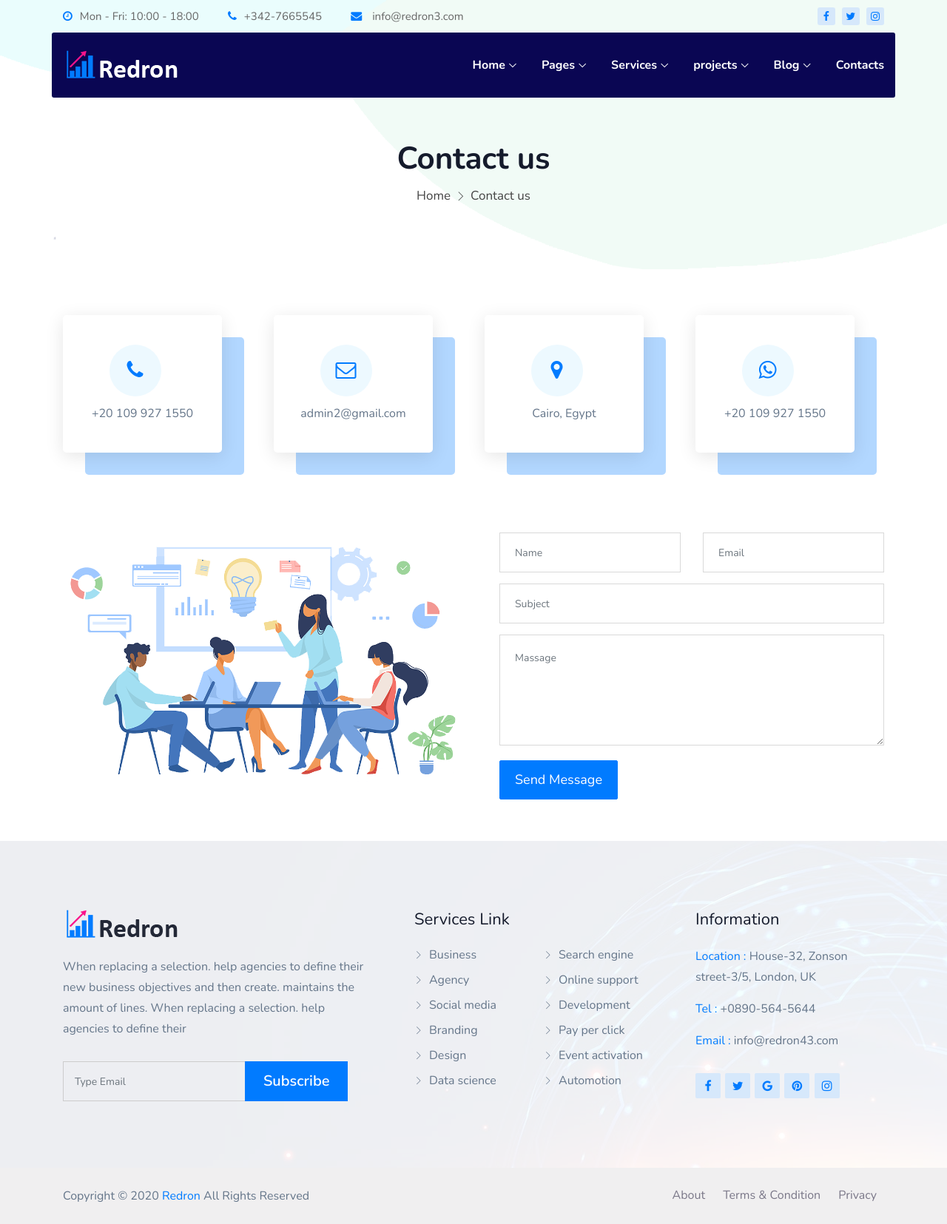
After one commit to mohamedmahmoudf97/iqformedia, a PHP site: page /contact.html in a window 1280 px wide. The commit adds this page. Shown: the whole page at 74% size. Run offline with PHP 8.4, Linux system fonts and the light colour scheme.

Commit message:
contact us

```diff
--- /dev/null
+++ b/iq/contact.html
@@ -0,0 +1,412 @@
+<!doctype html>
+<html class="no-js" lang="zxx">
+
+<head>
+    <meta charset="utf-8">
+    <meta http-equiv="x-ua-compatible" content="ie=edge">
+    <title>Contact Us</title>
+    <meta name="description" content="">
+    <meta name="viewport" content="width=device-width, initial-scale=1">
+
+    <!-- favicon.png and root directory -->
+    <link rel="shortcut icon" type="image/x-icon" href="img/logo/favicon.ico">
+
+    <!-- All css here -->
+
+    <!-- bootstrap 4.0 css -->
+    <link rel="stylesheet" href="css/bootstrap.min.css">
+    <!-- owl.carousel css -->
+    <link rel="stylesheet" href="css/owl.carousel.min.css">
+    <!-- Animate css -->
+    <link rel="stylesheet" href="css/animate.min.css">
+    <!-- magnific css -->
+    <link rel="stylesheet" href="css/magnific-popup.css">
+    <!-- meanmenu css -->
+    <link rel="stylesheet" href="css/meanmenu.min.css">
+    <!-- venobox css -->
+    <link rel="stylesheet" href="css/venobox.css">
+    <!-- Icon font css -->
+    <link rel="stylesheet" href="css/font-awesome.min.css">
+    <link rel="stylesheet" href="css/themify-icons.css">
+    <link rel="stylesheet" href="css/flaticon.css">
+    <!-- style css -->
+    <link rel="stylesheet" href="style.css">
+    <!-- responsive css -->
+    <link rel="stylesheet" href="css/responsive.css">
+</head>
+
+
+<body>
+    <!-- preloader  -->
+    <div id="preloader"></div>
+        <!-- Start header -->
+    <header class="header-one">
+        <!-- Start header top -->
+        <div class="top-bar fix ">
+            <div class="container">
+                <div class="row d-flex align-items-center">
+                    <div class="col-xl-8 col-lg-8 col-md-9">
+                        <div class="header-info">
+                            <span><i class="fa fa-clock-o"></i>Mon - Fri: 10:00 - 18:00</span>
+                            <span><i class="fa fa-phone"></i>+342-7665545</span>
+                            <span><i class="fa fa-envelope"></i> info@redron3.com</span>
+                        </div>
+                    </div>
+                    <div class="col-xl-4 col-lg-4 col-md-3">
+                        <div class="header-social-icons header-social-icons-black">
+                            <ul>
+                                <li><a href="#"><i class="fa fa-facebook-f"></i></a></li>
+                                <li><a href="#"><i class="fa fa-twitter"></i></a></li>
+                                <li><a href="#"><i class="fa fa-instagram"></i></a></li>
+                            </ul>
+                        </div>
+                    </div>
+                </div>
+            </div>
+        </div>
+        <!-- End header top -->
+        <!-- Start header -->
+        <div id="sticker" class="header-menu-area header-area header-area-4">
+            <div class="container">
+                <div class="row header-bg">
+                    <div class="col-xl-2 col-lg-2 col-md-3 d-flex align-items-center">
+                        <div class="logo">
+                            <a href="index.html"><img src="img/logo/logo2.png" alt=""></a>
+                        </div>
+                    </div>
+                    <div class="col-xl-10 col-lg-10 col-md-9">
+
+                        <div class="header_menu f-right">
+                            <nav id="mobile-menu">
+                                <ul class="main-menu">
+                                    <li class="menu-item-has-children"><a href="#">Home</a>
+                                        <ul class="submenu">
+                                            <li><a href="index.html">Default Home</a></li>
+                                            <li><a href="index-2-marketing.html">Marketing Agency</a></li>
+                                            <li><a href="index-3-business.html">Business Agency</a></li>
+                                            <li><a href="index-4-startup.html">Sartup Agency</a></li>
+                                            <li><a href="index-5-saas.html">Saas Home</a></li>
+                                            <li><a href="index-6-apps.html">Apps Home</a></li>
+                                        </ul>
+                                    </li>
+                                    <li class="menu-item-has-children"><a href="#">Pages</a>
+                                        <ul class="submenu">
+                                            <li><a href="about.html">About</a></li>
+                                            <li><a href="team.html">Team</a></li>
+                                            <li><a href="review.html">Reviews</a></li>
+                                            <li><a href="pricing.html">Pricing</a></li>
+                                            <li><a href="faq.html">FAQ</a></li>
+                                            <li><a href="error.html">Error</a></li>
+                                            <li><a href="login.html">Login</a></li>
+                                            <li><a href="signup.html">Signup</a></li>
+                                        </ul>
+                                    </li>
+                                    <li class="menu-item-has-children"><a href="#">Services</a>
+                                        <ul class="submenu">
+                                            <li><a href="services.html">Services 01</a></li>
+                                            <li><a href="services-2.html">Services 02</a></li>
+                                            <li><a href="service-details.html">Services Details</a></li>
+                                        </ul>
+                                    </li>
+                                    <li class="menu-item-has-children"><a href="#">projects</a>
+                                        <ul class="submenu">
+                                            <li><a href="project.html">Projects 01</a></li>
+                                            <li><a href="project-details.html">Projects Details</a></li>
+                                        </ul>
+                                    </li>
+                                    <li class="menu-item-has-children"><a href="#">Blog</a>
+                                        <ul class="submenu">
+                                            <li><a href="blog.html">Blog Grid</a></li>
+                                            <li><a href="blog-sidebar.html">Blog Sidebar</a></li>
+                                            <li><a href="blog-details.html">Blog Details</a></li>
+                                        </ul>
+                                    </li>
+                                    <li class="contact"><a href="contact.html">Contacts</a>
+                                </ul>
+                            </nav>
+                        </div>
+                    </div>
+                    <div class="col-12">
+                        <div class="mobile-menu"></div>
+                    </div>
+                </div>
+            </div>
+        </div>
+    </header>
+    <!-- End header area -->
+
+    <main>
+        <!-- Start Breadcrumb Area -->
+        <div class="page-area bread-pd">
+            <div class="breadcumb-overlay"></div>
+            <div class="container">
+                <div class="row">
+                    <div class="col-xl-12">
+                        <div class="breadcrumb-title text-center">
+                            <h2>Contact us</h2>
+                            <div class="bread-come">
+                                <nav aria-label="breadcrumb ">
+                                    <ol class="breadcrumb purple lighten-4 justify-content-center">
+                                        <li class="breadcrumb-items"><a class="black-text" href="index.html">Home</a><i class="ti-angle-right"
+                                            aria-hidden="true"></i></li>
+                                        <li class="breadcrumb-items"><a class="black-text" href="contact.html">Contact us</a></li>
+                                    </ol>
+                                </nav>
+                            </div>
+                        </div>
+                    </div>
+                </div>
+            </div>
+        </div>
+        <!-- End Breadcrumb Area -->
+        <!-- Start contact Area -->
+        <div class="contact-area bg-color-xs pt-5 pb-5">
+            <div class="container">
+
+                <div class="row mb-5">
+                    <div class="col-xl-3 col-lg-6 col-md-6">
+                        <div class="single-member">
+                            <div class="icon">
+                                <i class="fa fa-phone"></i>
+                            </div>
+                            <div class="team-content">
+                                <p>
+                                    +20 109 927 1550
+                                </p>
+                            </div>
+                        </div>
+                    </div>
+
+                    <div class="col-xl-3 col-lg-6 col-md-6">
+                        <div class="single-member">
+                            <div class="icon">
+                                <i class="fa fa-envelope-o"></i>
+                            </div>
+                            <div class="team-content">
+                                <p>
+                                    admin2@gmail.com
+                                </p>
+                            </div>
+                        </div>
+                    </div>
+
+                    <div class="col-xl-3 col-lg-6 col-md-6">
+                        <div class="single-member">
+                            <div class="icon">
+                                <i class="fa fa-map-marker"></i>
+                            </div>
+                            <div class="team-content">
+                                <p>
+                                    Cairo, Egypt
+                                </p>
+                            </div>
+                        </div>
+                    </div>
+
+                    <div class="col-xl-3 col-lg-6 col-md-6">
+                        <div class="single-member">
+                            <div class="icon">
+                                <i class="fa fa-whatsapp"></i>
+                            </div>
+                            <div class="team-content">
+                                <p>
+                                    +20 109 927 1550
+                                </p>
+                            </div>
+                        </div>
+                    </div>
+                </div>
+                <!-- End contact icon -->
+
+                <!-- End row -->
+                <div class="row">
+                    <div class="col-xl-6 col-lg-6 col-md-5">
+                       <div class="contact-image">
+                           <img src="img/about/view.png" alt="">
+                       </div>
+                    </div>
+                    <div class="col-xl-6 col-lg-6 col-md-7">
+                        <form id="contactForm" method="POST" action="contact.php" class="contact-form">
+                            <div class="row">
+                                <div class="col-xl-6 col-lg-6 col-md-6">
+                                    <input type="text" id="name" class="form-control" placeholder="Name" required data-error="Please enter your name">
+                                    <div class="help-block with-errors"></div>
+                                </div>
+                                <div class="col-xl-6 col-lg-6 col-md-6">
+                                    <input type="email" class="email form-control" id="email" placeholder="Email" required data-error="Please enter your email">
+                                    <div class="help-block with-errors"></div>
+                                </div>
+                                <div class="col-xl-12 col-lg-12 col-md-12">
+                                    <input type="text" id="msg_subject" class="form-control" placeholder="Subject" required data-error="Please enter your message subject">
+                                    <div class="help-block with-errors"></div>
+                                </div>
+                                <div class="col-xl-12 col-lg-12 col-md-12">
+                                    <textarea id="message" rows="7" placeholder="Massage" class="form-control" required data-error="Write your message"></textarea>
+                                    <div class="help-block with-errors"></div>
+                                </div>
+                                <div class="col-xl-12 col-lg-12 col-md-12">
+                                    <button type="submit" id="submit" class="contact-btn">Send Message</button>
+                                    <div id="msgSubmit" class="h3 text-center hidden"></div>
+                                    <div class="clearfix"></div>
+                                </div>
+                            </div>
+                        </form>
+                    </div>
+                    <!-- End contact Form -->
+                </div>
+            </div>
+        </div>
+        <!-- End Contact Area -->
+    </main>
+
+     <!-- Start Footer Area -->
+    <footer class="footer1">
+        <div class="footer-area">
+            <div class="container">
+                <div class="row">
+                    <div class="col-xl-5 col-lg-5 col-md-4">
+                        <div class="footer-content logo-footer">
+                            <div class="footer-head">
+                                <div class="footer-logo">
+                                    <a href="#"><img src="img/logo/logo.png" alt=""></a>
+                                </div>
+                                <p>
+                                    When replacing a selection. help agencies to define their new business objectives and then create. maintains the amount of lines. When replacing a selection. help agencies to define their
+                                </p>
+                                <div class="subs-feilds">
+                                    <div class="suscribe-input">
+                                        <input type="email" class="email form-control width-80" id="sus_email" placeholder="Type Email">
+                                        <button type="submit" id="sus_submit" class="add-btn">Subscribe</button>
+                                    </div>
+                                </div>
+                            </div>
+                        </div>
+                    </div>
+                    <!-- end single footer -->
+                    <div class="col-xl-4 col-lg-4 col-md-4">
+                        <div class="footer-content">
+                            <div class="footer-head">
+                                <h4>Services Link</h4>
+                                <ul class="footer-list">
+                                    <li><a href="#">Business</a></li>
+                                    <li><a href="#">Agency </a></li>
+                                    <li><a href="#">Social media</a></li>
+                                    <li><a href="#">Branding</a></li>
+                                    <li><a href="#">Design </a></li>
+                                    <li><a href="#">Data science </a></li>
+                                </ul>
+                                <ul class="footer-list">
+                                    <li><a href="#">Search engine</a></li>
+                                    <li><a href="#">Online support</a></li>
+                                    <li><a href="#">Development</a></li>
+                                    <li><a href="#">Pay per click</a></li>
+                                    <li><a href="#">Event activation</a></li>
+                                    <li><a href="#">Automotion</a></li>
+                                </ul>
+                            </div>
+                        </div>
+                    </div>
+                    <!-- end single footer -->
+                    <div class="col-xl-3 col-lg-3 col-md-4">
+                        <div class="footer-content last-content">
+                            <div class="footer-head">
+                                <h4>Information</h4>
+                                <div class="footer-contacts">
+                                    <p><span>Location :</span> House-32, Zonson street-3/5, London, UK</p>
+                                    <p><span>Tel :</span> +0890-564-5644</p>
+                                    <p><span>Email :</span> info@redron43.com</p>
+                                </div>
+                                <div class="footer-icons">
+                                    <ul>
+                                        <li>
+                                            <a href="#">
+                                                <i class="fa fa-facebook"></i>
+                                            </a>
+                                        </li>
+                                        <li>
+                                            <a href="#">
+                                                <i class="fa fa-twitter"></i>
+                                            </a>
+                                        </li>
+                                        <li>
+                                            <a href="#">
+                                                <i class="fa fa-google"></i>
+                                            </a>
+                                        </li>
+                                        <li>
+                                            <a href="#">
+                                                <i class="fa fa-pinterest"></i>
+                                            </a>
+                                        </li>
+                                        <li>
+                                            <a href="#">
+                                                <i class="fa fa-instagram"></i>
+                                            </a>
+                                        </li>
+                                    </ul>
+                                </div>
+                            </div>
+                        </div>
+                    </div>
+                </div>
+            </div>
+        </div>
+        <!-- Start Footer Bottom Area -->
+        <div class="footer-area-bottom">
+            <div class="container">
+                <div class="row">
+                    <div class="col-xl-6 col-lg-6 col-md-6">
+                        <div class="copyright">
+                            <p>
+                                Copyright © 2020
+                                <a href="#">Redron</a> All Rights Reserved
+                            </p>
+                        </div>
+                    </div>
+                    <div class="col-xl-6 col-lg-6 col-md-6">
+                        <div class="footer-menu">
+                            <ul>
+                                <li><a href="#">About</a></li>
+                                <li><a href="#">Terms & Condition</a></li>
+                                <li><a href="#">Privacy</a></li>
+                            </ul>
+                        </div>
+                    </div>
+                </div>
+            </div>
+        </div>
+        <!-- End Footer Bottom Area -->
+    </footer>
+    <!-- End Footer Area -->
+
+    <!-- All JS here -->
+
+    <!-- modernizr JS -->
+    <script src="js/vendor/modernizr-3.5.0.min.js"></script>
+    <!-- jquery latest version -->
+    <script src="js/vendor/jquery-1.12.4.min.js"></script>
+    <!-- Poper js -->
+    <script src="js/popper.min.js"></script>
+    <!-- bootstrap js -->
+    <script src="js/bootstrap.min.js"></script>
+    <!-- owl.carousel js -->
+    <script src="js/owl.carousel.min.js"></script>
+    <!-- meanmenu js -->
+    <script src="js/jquery.meanmenu.js"></script>
+    <!-- Counter js -->
+    <script src="js/jquery.counterup.min.js"></script>
+    <!-- waypoint js -->
+    <script src="js/waypoints.js"></script>
+    <!-- venobox js -->
+    <script src="js/venobox.min.js"></script>
+    <!-- magnific js -->
+    <script src="js/magnific.min.js"></script>
+    <!-- wow js -->
+    <script src="js/wow.min.js"></script>
+    <!-- plugins js -->
+    <script src="js/plugins.js"></script>
+    <!-- main js -->
+    <script src="js/main.js"></script>
+</body>
+
+</html>
--- a/iq/css/responsive.css
+++ b/iq/css/responsive.css
@@ -45,7 +45,7 @@
 @media (min-width: 1290px) and (max-width: 1500px) {
 
   .container, .container-lg, .container-md, .container-sm, .container-xl {
-    max-width: 1260px;
+    /*max-width: 1260px;*/
     }
 
 
--- a/iq/style.css
+++ b/iq/style.css
@@ -3932,3 +3932,31 @@ span.email-notes{
     box-shadow:0 5px 25px rgba(0, 0, 0, 0.1);
     border-radius: 5px 5px 0px 0px;
 }
+
+
+
+
+/* contact */
+.contact-area .single-member, .contact-area .single-member::before{
+    border-radius: 5px;
+}
+.contact-area .single-member .icon i {
+    color: #017BFF;
+    font-size: 28px;
+    height: 70px;
+    line-height: 68px;
+    margin-right: 20px;
+    text-align: center;
+    width: 70px;
+    background: #EDF9FF;
+    border-radius: 50%;
+    transition: 0.4s;
+}
+.contact-area .single-member:hover .icon i{
+    color: #fff;
+    background: #017BFF
+}
+.contact-area .single-member:hover::before{
+    top: 20px;
+    left: 20px
+}
```
